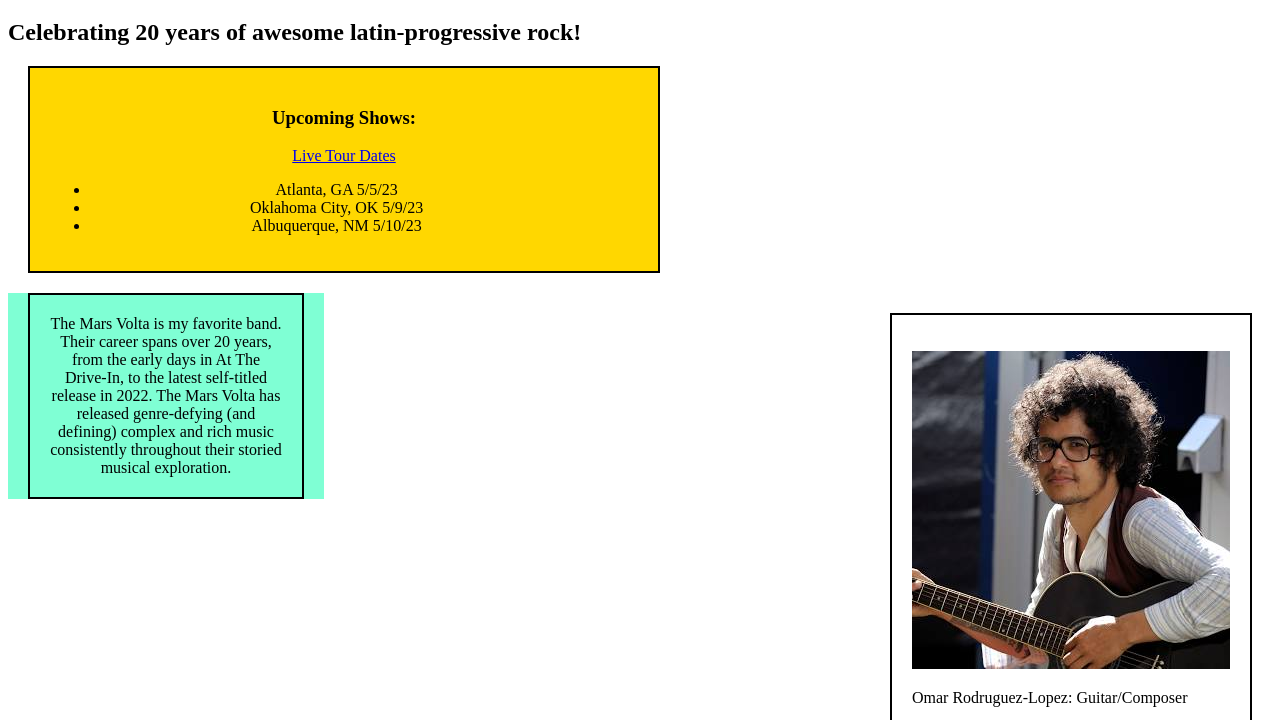
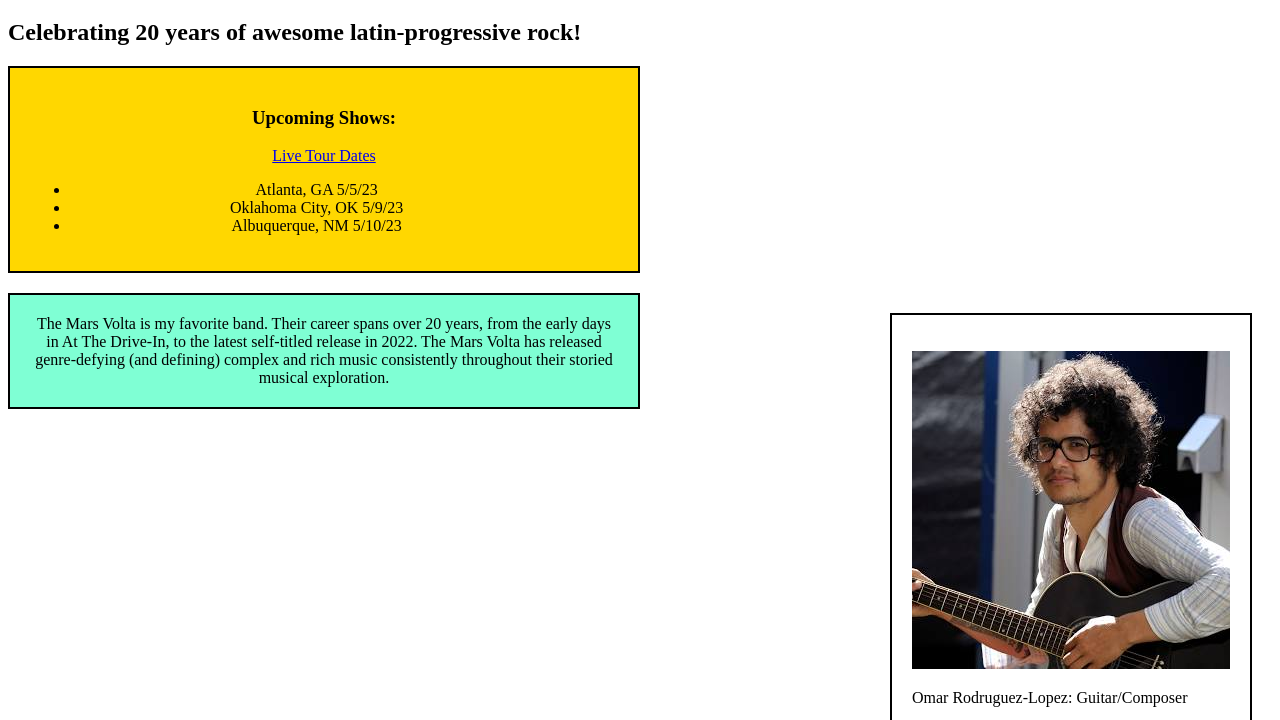
Before and after one commit to tkm404/band-site, a plain HTML site: page band-site.html in a window 1280 px wide. Shown: the part 61-781 px from the top of the page. Drawn offline with Linux system fonts and the light colour scheme.

Commit message:
fix border and margin issues

```diff
--- a/styles.css
+++ b/styles.css
@@ -2,7 +2,8 @@
     background-color: gold;
     width: 50%;
     padding: 20px;
-    margin: 20px;
+    margin-top: 20px;
+    margin-bottom: 20px;
     text-align: center;
     border: 2px solid black;
     box-sizing: border-box;
@@ -21,16 +22,15 @@
 }
 .column{
     background-color: aquamarine;
-    width: 50%;
     text-align: center;
     box-sizing: border-box;
 
 }
 .my-class {
-    margin: 12px;
+    margin-top: 20px;
+    margin-bottom: 20px;
     border: 2px solid black;
     padding: 20px;
-    margin: 20px;
 }
 
 .box1 {
```
